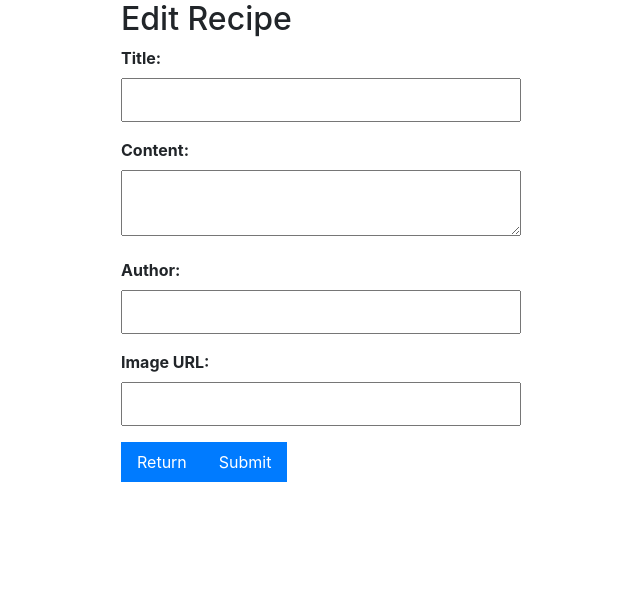
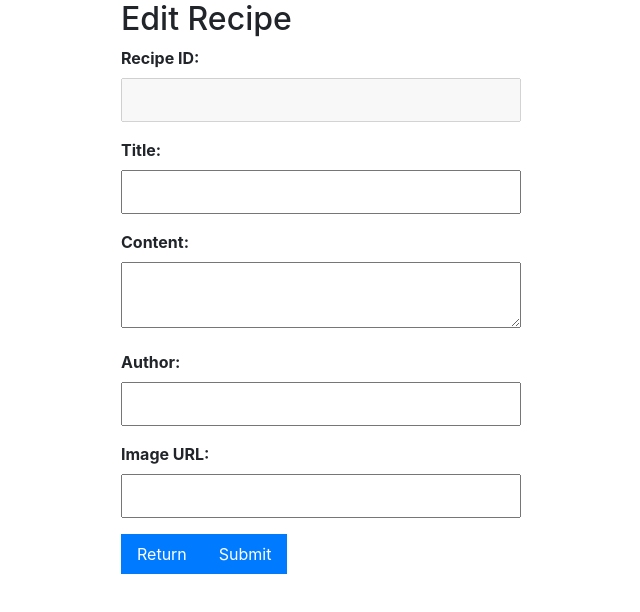
Before and after one commit to sugandha-kadp/SLIIT_ITPM_WE_GRP_96, a React (Create React App) app in the folder FrontEnd/: page /EditRecipe/1 in a window 1280 px wide. Shown: the top 612 px of the page, without its empty margins (319-959 px from the left). Built offline with nearby package versions, Linux system fonts and the light colour scheme; no server answers.

Commit message:
modified edit component axios

```diff
--- a/FrontEnd/src/components/Recipe_Blog_Management_IT20659912/EditRecipe.jsx
+++ b/FrontEnd/src/components/Recipe_Blog_Management_IT20659912/EditRecipe.jsx
@@ -1,58 +1,80 @@
-import React, { useState } from 'react';
+import React, { useState, useEffect } from 'react';
 import axios from 'axios';
 import './addAdvertisement.css';
-import { useHistory } from 'react-router-dom/cjs/react-router-dom.min';
+import { useHistory, useParams } from 'react-router-dom';
 
 function RecipeForm() {
-  const [title, setTitle] = useState('');
-  const [content, setContent] = useState('');
-  const [author, setAuthor] = useState('');
-  const [images, setImages] = useState('');
+  const { recipeId } = useParams();
 
-  const handleSubmit = (e) => {
-    e.preventDefault();
+  const [recipe, setRecipe] = useState({
+    recipeId: '',
+    title: '',
+    content: '',
+    author: '',
+    images: '',
+  });
 
-    const newItem = {
-      title,
-      content,
-      author,
-      images,
-    };
+  useEffect(() => {
+    axios
+      .get(`http://localhost:8080/api/v1/Recipe/${recipeId}`)
+      .then((res) => {
+        setRecipe(res.data);
+      })
+      .catch((err) => {
+        alert(err.message);
+      });
+  }, [recipeId]);
 
-    axios.post('http://localhost:8080/api/v1/Recipe', newItem)
+  const history = useHistory();
+
+  const handleClick = () => {
+    history.push('/Recipes');
+  };
+
+  const handleEdit = () => {
+    axios
+      .put(`http://localhost:8080/api/v1/Recipe/${recipeId}`, recipe)
       .then(() => {
-        alert('Recipe added successfully');
+        alert('Recipe updated successfully');
+        history.push('/Recipes');
       })
       .catch((err) => {
         alert(err);
       });
   };
 
-  const history = useHistory();
-
-    const handleClick = () => {
-      history.push("/Recipes");
-    };
-
   return (
     <div className="advertisement-form-container">
       <h2>Edit Recipe</h2>
-      <form onSubmit={handleSubmit}>
+      <form>
+        <div className="form-group">
+          <label htmlFor="recipeId">Recipe ID:</label>
+          <input
+            type="text"
+            id="recipeId"
+            value={recipe.recipeId}
+            disabled
+          />
+        </div>
         <div className="form-group">
           <label htmlFor="title">Title:</label>
           <input
             type="text"
             id="title"
-            value={title}
-            onChange={(e) => setTitle(e.target.value)}
+            value={recipe.title}
+            onChange={(e) =>
+              setRecipe({ ...recipe, title: e.target.value })
+            }
           />
         </div>
         <div className="form-group">
           <label htmlFor="content">Content:</label>
           <textarea
             id="content"
-            value={content}
-            onChange={(e) => setContent(e.target.value)}
+            value={recipe.content}
+            onChange={(e) =>
+              setRecipe({ ...recipe, content: e.target.value })
+            }
           ></textarea>
         </div>
         <div className="form-group">
@@ -60,8 +82,10 @@ function RecipeForm() {
           <input
             type="text"
             id="author"
-            value={author}
-            onChange={(e) => setAuthor(e.target.value)}
+            value={recipe.author}
+            onChange={(e) =>
+              setRecipe({ ...recipe, author: e.target.value })
+            }
           />
         </div>
         <div className="form-group">
@@ -69,13 +93,16 @@ function RecipeForm() {
           <input
             type="text"
             id="image"
-            value={images}
-            onChange={(e) => setImages(e.target.value)}
+            value={recipe.images}
+            onChange={(e) =>
+              setRecipe({ ...recipe, images: e.target.value })
+            }
           />
         </div>
         <button onClick={handleClick}>Return</button>
-        <button type="submit">Submit</button>
-
+        <button type="button" onClick={handleEdit}>
+          Submit
+        </button>
       </form>
     </div>
   );
```
